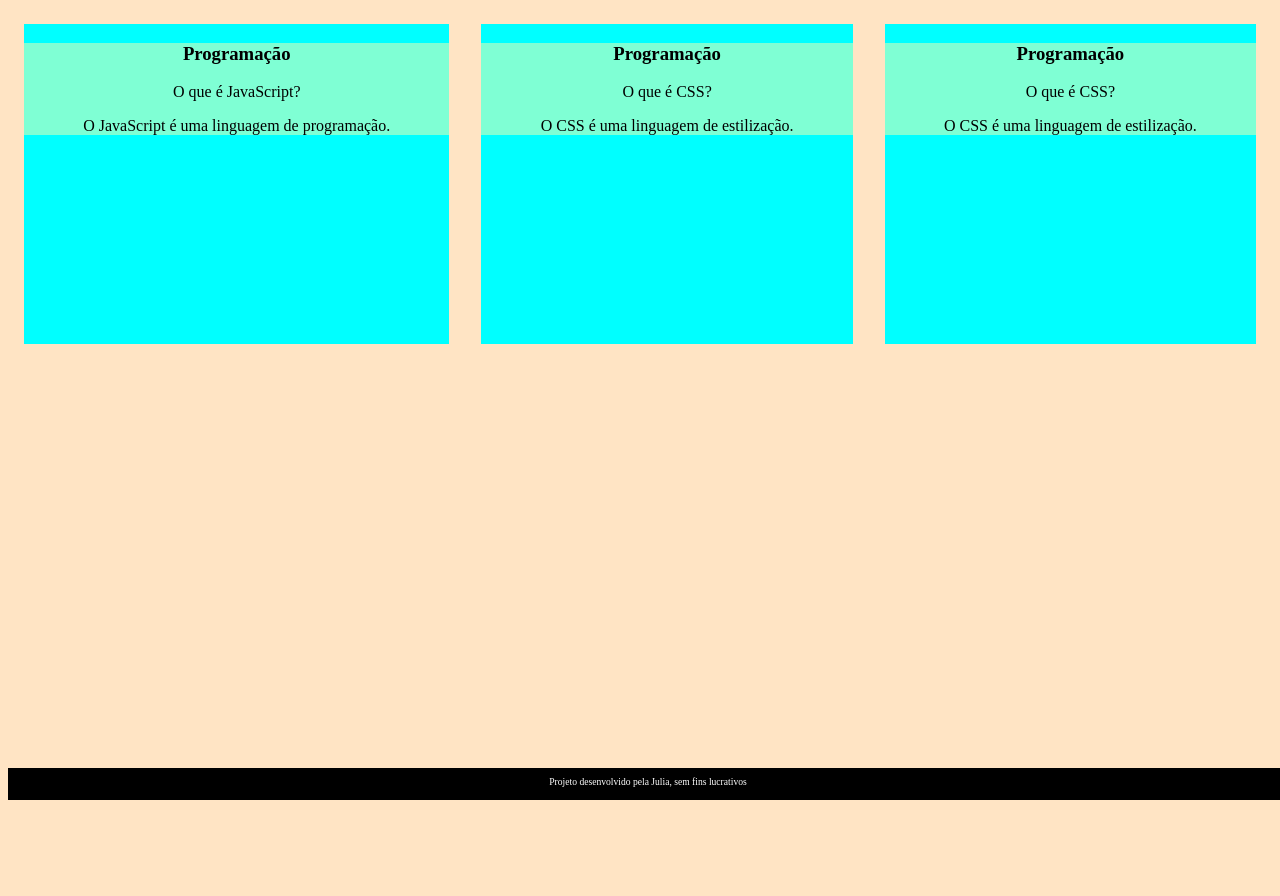
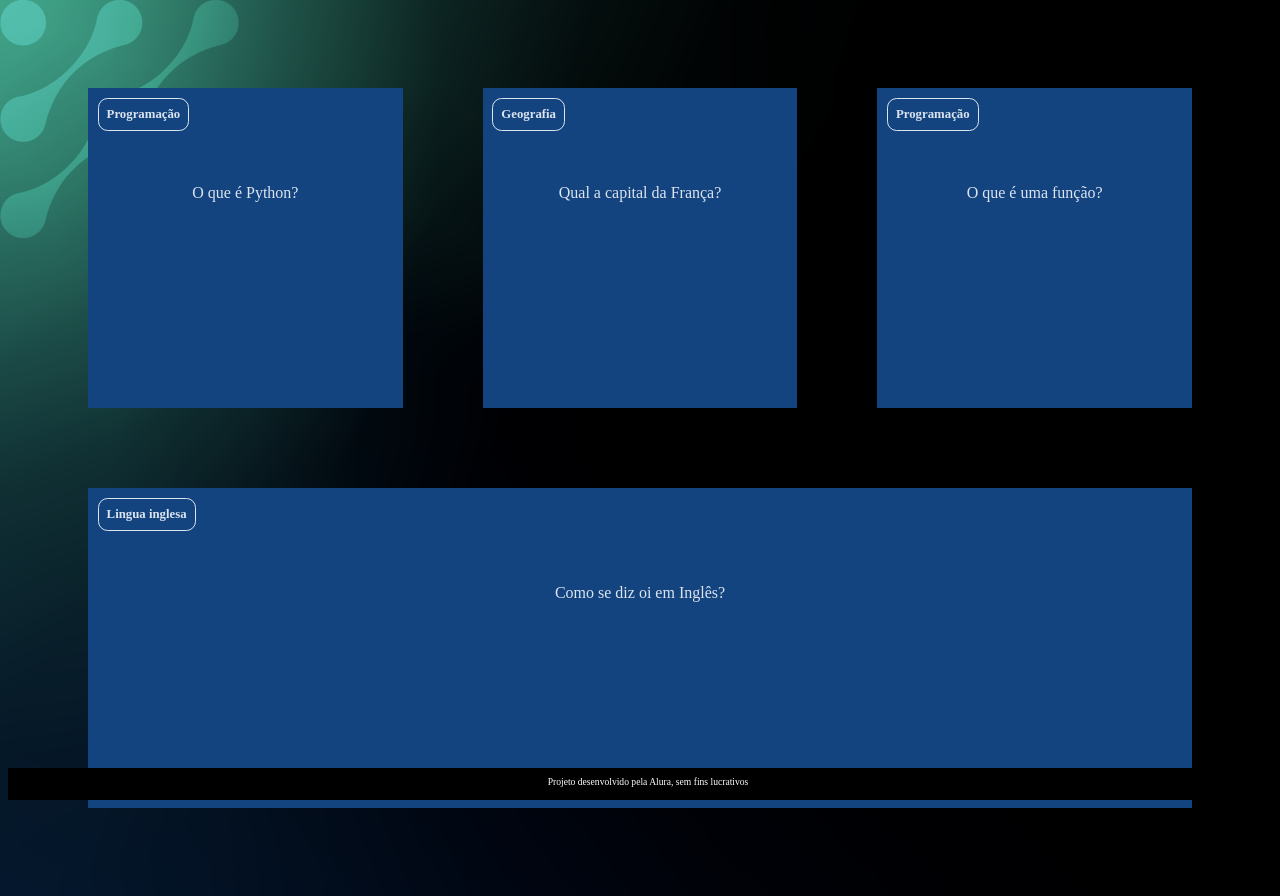
Before and after one commit to 29julia2007/3tri1bloc2Bjulia, a plain HTML site: page index.html in a window 1280 px wide. Before the commit the page ends 800 px from the top, so only its background shows below. Drawn offline with Linux system fonts and the light colour scheme.

Commit message:
Add files via upload

```diff
--- /dev/null
+++ b/app.js
@@ -0,0 +1,29 @@
+function criaCartao(categoria, pergunta, resposta) {
+    let container = document.getElementById('container')
+    let cartao = document.createElement('article')
+    cartao.className = 'cartao'
+
+    cartao.innerHTML = `
+    <div class="cartao__conteudo">
+    <h3>${categoria}</h3>
+    <div class="cartao__conteudo__pergunta">
+        <p>${pergunta}</p>
+    </div>
+    <div class="cartao__conteudo__resposta">
+        <p>${resposta}</p>
+    </div>
+    </div>
+    `
+
+    let respostaEstaVisivel = false
+
+    function viraCartao() {
+        respostaEstaVisivel = !respostaEstaVisivel
+        cartao.classList.toggle('active', respostaEstaVisivel)
+    }
+    cartao.addEventListener('click', viraCartao)
+
+
+    container.appendChild(cartao)
+
+}
--- a/assets/style.css
+++ b/assets/style.css
@@ -1,23 +1,80 @@
+:root {
+    --text-color: #DBE4EF;
+    --card-front-color: #144480;
+    --card-back-color: #00F4BF;
+}
+
 body {
-    background-color: bisque;
-    font-family: Bai Jamjuree ;
+    background: url('img/bg-desktop.webp');
+    font-family: Bai Jamjuree;
 }
 
 #container {
     display: flex;
+    flex-wrap: wrap;
+    justify-content: space-between;
+    padding: 4rem;
+    gap: 3rem;
 }
 
 .cartao {
     margin: 1rem 1rem;
-    background-color: aqua;
     height: 20rem;
     flex-grow: 1;
-    flex-basis: calc(33% -6rem);
+    flex-basis: calc(33% - 6rem);
 }
 
 .cartao__conteudo {
+    background-color: var(--card-front-color);
     text-align: center;
-    background-color: aquamarine;
+    /* background-color: aquamarine; */
+    height: 100%;
+    transform-style: preserve-3d;
+    transition: transform 300ms ease-in-out;
+}
+
+.cartao__conteudo h3 {
+    color: var(--text-color);
+    border: 1px solid var(--text-color);
+    text-align: left;
+    padding: 0.5rem;
+    position: absolute;
+    margin: 0.6rem;
+    border-radius: 0.6rem;
+    font-size: 1vw;
+    backface-visibility: hidden;
+}
+
+.cartao__conteudo p {
+    margin-top: 1rem;
+    padding: 2rem;
+    margin-top: 4rem;
+}
+
+.cartao__conteudo__pergunta p {
+    color: var(--text-color);
+    font-weight: 500;
+}
+
+.cartao__conteudo__resposta p {
+    color: var(--card-back-color);
+    font-weight: 700;
+}
+
+.cartao.active .cartao__conteudo {
+    transform: rotateY(180deg);
+}
+
+.cartao__conteudo__pergunta,
+.cartao__conteudo__resposta {
+    backface-visibility: hidden;
+    position: absolute;
+    height: 100%;
+    width: 100%;
+}
+
+.cartao__conteudo__resposta {
+    transform: rotateY(180deg);
 }
 
 footer {
--- a/index.html
+++ b/index.html
@@ -9,43 +9,23 @@
 <body>
     <main>
         <section id="container">
-            <article class="cartao">
+            <!-- <article class="cartao">
                 <div class="cartao__conteudo">
                     <h3>Programação</h3>
                     <div class="cartao__conteudo__pergunta">
-                        <p>O que é JavaScript? </p>
+                        <p>O que é JavaScript?</p>
                     </div>
                     <div class="cartao__conteudo__resposta">
-                        <p>O JavaScript é uma linguagem de programação.</p>
+                        <p>O JavaScript é uma linguagem de programação</p>
                     </div>
                 </div>
-            </article>
-            <article class="cartao">
-                <div class="cartao__conteudo">
-                    <h3>Programação</h3>
-                    <div class="cartao__conteudo__pergunta">
-                        <p>O que é CSS?</p>
-                    </div>
-                    <div class="cartao__conteudo__resposta">
-                        <p>O CSS é uma linguagem de estilização.</p>
-                    </div>
-                </div>
-            </article>
-            <article class="cartao">
-                <div class="cartao__conteudo">
-                    <h3>Programação</h3>
-                    <div class="cartao__conteudo__pergunta">
-                        <p>O que é CSS?</p>
-                    </div>
-                    <div class="cartao__conteudo__resposta">
-                        <p>O CSS é uma linguagem de estilização.</p>
-                    </div>
-                </div>
-            </article>
+            </article> -->
         </section>
     </main>
     <footer>
-        <p>Projeto desenvolvido pela Julia, sem fins lucrativos</p>
+        <p>Projeto desenvolvido pela Alura, sem fins lucrativos</p>
     </footer>
+    <script src="app.js"></script>
+    <script src="perguntas.js"></script>
 </body>
 </html>
--- /dev/null
+++ b/perguntas.js
@@ -0,0 +1,23 @@
+criaCartao(
+    'Programação',
+    'O que é Python?',
+    'O Python é uma linguagem de programação'
+)
+
+criaCartao(
+    'Geografia',
+    'Qual a capital da França?',
+    'A capital da França é Paris'
+)
+
+criaCartao(
+    'Programação',
+    'O que é uma função?',
+    'Uma função é um bloco de código que executa alguma tarefa'
+)
+
+criaCartao(
+    'Lingua inglesa',
+    'Como se diz oi em Inglês?',
+    'Oi em ingles é HI (RAI)'
+)
```
Also changed, not shown: assets/img/bg-desktop.webp (added), assets/img/bg-mobile.webp (added), assets/img/bg-tablet.webp (added), 1 other file.
